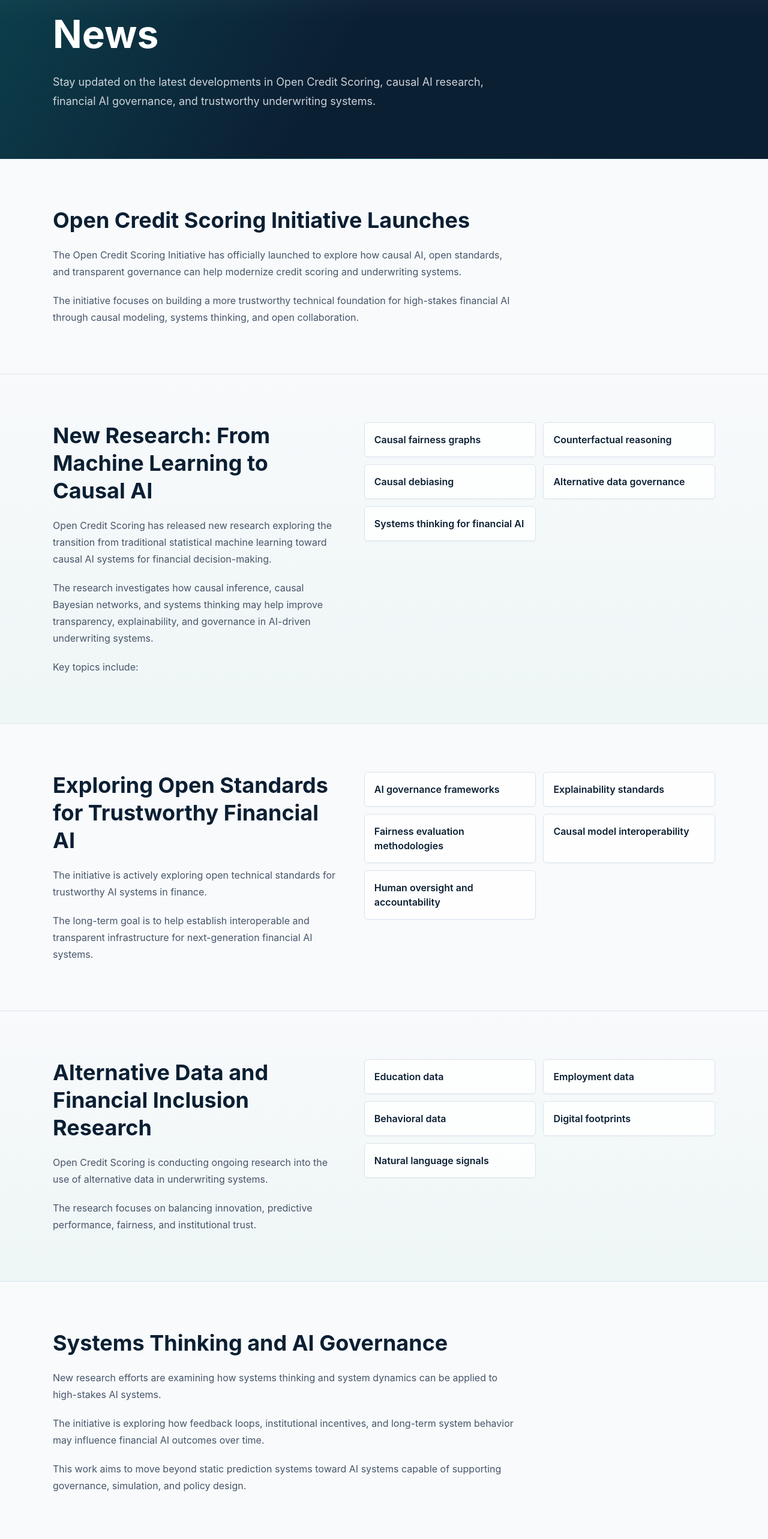
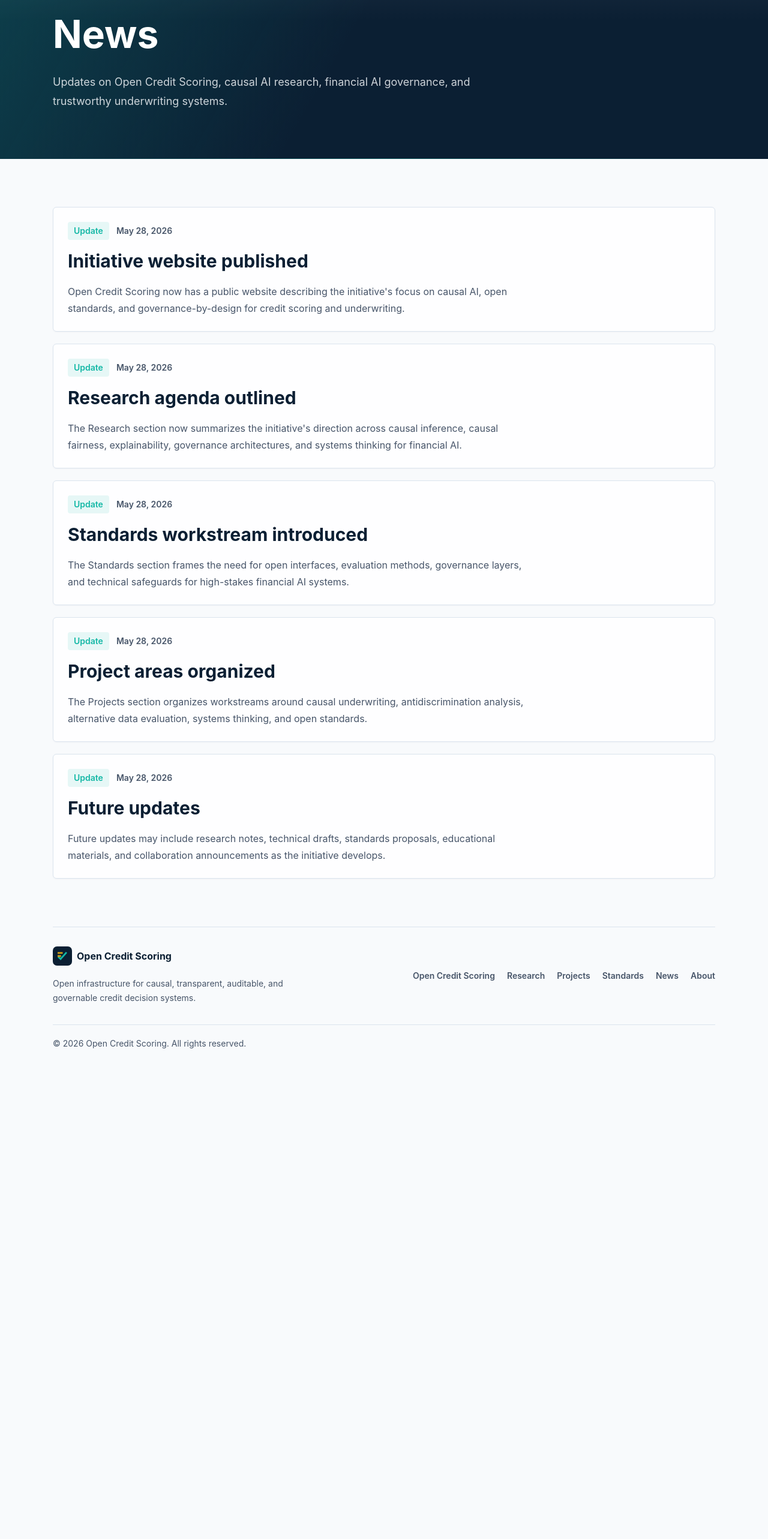
Before and after one commit to lamchr/opencreditscoring.org, a Next.js app: page /news in a window 1280 px wide. Shown: the part 120-2686 px from the top of the page at 60% size. After the commit the page ends 1891 px from the top, so only its background shows below. Built offline with nearby package versions, Linux system fonts and the light colour scheme.

Commit message:
Update positioning and content

```diff
--- a/app/(default)/news/page.tsx
+++ b/app/(default)/news/page.tsx
@@ -4,63 +4,33 @@ export const metadata = {
     "Updates on Open Credit Scoring, causal AI research, financial AI governance, and trustworthy underwriting systems.",
 };
 
-const machineLearningTopics = [
-  "Causal fairness graphs",
-  "Counterfactual reasoning",
-  "Causal debiasing",
-  "Alternative data governance",
-  "Systems thinking for financial AI",
+const updates = [
+  {
+    date: "May 28, 2026",
+    title: "Initiative website published",
+    body: "Open Credit Scoring now has a public website describing the initiative's focus on causal AI, open standards, and governance-by-design for credit scoring and underwriting.",
+  },
+  {
+    date: "May 28, 2026",
+    title: "Research agenda outlined",
+    body: "The Research section now summarizes the initiative's direction across causal inference, causal fairness, explainability, governance architectures, and systems thinking for financial AI.",
+  },
+  {
+    date: "May 28, 2026",
+    title: "Standards workstream introduced",
+    body: "The Standards section frames the need for open interfaces, evaluation methods, governance layers, and technical safeguards for high-stakes financial AI systems.",
+  },
+  {
+    date: "May 28, 2026",
+    title: "Project areas organized",
+    body: "The Projects section organizes workstreams around causal underwriting, antidiscrimination analysis, alternative data evaluation, systems thinking, and open standards.",
+  },
+  {
+    date: "May 28, 2026",
+    title: "Future updates",
+    body: "Future updates may include research notes, technical drafts, standards proposals, educational materials, and collaboration announcements as the initiative develops.",
+  },
 ];
-
-const standardsAreas = [
-  "AI governance frameworks",
-  "Explainability standards",
-  "Fairness evaluation methodologies",
-  "Causal model interoperability",
-  "Human oversight and accountability",
-];
-
-const alternativeDataSignals = [
-  "Education data",
-  "Employment data",
-  "Behavioral data",
-  "Digital footprints",
-  "Natural language signals",
-];
-
-const upcomingReleases = [
-  "Research papers",
-  "Technical whitepapers",
-  "Open governance proposals",
-  "Reference architectures",
-  "Educational materials",
-  "Open technical standards",
-  "Benchmark and evaluation frameworks",
-];
-
-const futureUpdates = [
-  "Research announcements",
-  "Technical publications",
-  "Standards activities",
-  "Pilot initiatives",
-  "Community collaborations",
-  "Public presentations and workshops",
-];
-
-function CardGrid({ items }: { items: string[] }) {
-  return (
-    <div className="grid gap-3 sm:grid-cols-2">
-      {items.map((item) => (
-        <div
-          className="rounded-md border border-line bg-white/80 p-4 font-semibold text-midnight shadow-sm shadow-midnight/[0.03]"
-          key={item}
-        >
-          {item}
-        </div>
-      ))}
-    </div>
-  );
-}
 
 export default function NewsPage() {
   return (
@@ -74,9 +44,8 @@ export default function NewsPage() {
               News
             </h1>
             <p className="mt-8 max-w-3xl text-lg leading-8 text-surface/82">
-              Stay updated on the latest developments in Open Credit Scoring,
-              causal AI research, financial AI governance, and trustworthy
-              underwriting systems.
+              Updates on Open Credit Scoring, causal AI research, financial AI
+              governance, and trustworthy underwriting systems.
             </p>
           </div>
         </div>
@@ -84,161 +53,25 @@ export default function NewsPage() {
 
       <section className="bg-surface py-16 md:py-20">
         <div className="mx-auto max-w-6xl px-4 sm:px-6">
-          <article className="max-w-3xl">
-            <h2 className="text-3xl font-bold text-midnight md:text-4xl">
-              Open Credit Scoring Initiative Launches
-            </h2>
-            <div className="mt-5 space-y-5 leading-7 text-body">
-              <p>
-                The Open Credit Scoring Initiative has officially launched to
-                explore how causal AI, open standards, and transparent
-                governance can help modernize credit scoring and underwriting
-                systems.
-              </p>
-              <p>
-                The initiative focuses on building a more trustworthy technical
-                foundation for high-stakes financial AI through causal modeling,
-                systems thinking, and open collaboration.
-              </p>
-            </div>
-          </article>
-        </div>
-      </section>
-
-      <section className="border-y border-line bg-[linear-gradient(180deg,#F8FAFC_0%,#EEF6F6_100%)] py-16 md:py-20">
-        <div className="mx-auto grid max-w-6xl gap-10 px-4 sm:px-6 lg:grid-cols-[.9fr_1.1fr] lg:items-start">
-          <div>
-            <h2 className="text-3xl font-bold text-midnight md:text-4xl">
-              New Research: From Machine Learning to Causal AI
-            </h2>
-            <div className="mt-5 space-y-5 leading-7 text-body">
-              <p>
-                Open Credit Scoring has released new research exploring the
-                transition from traditional statistical machine learning toward
-                causal AI systems for financial decision-making.
-              </p>
-              <p>
-                The research investigates how causal inference, causal Bayesian
-                networks, and systems thinking may help improve transparency,
-                explainability, and governance in AI-driven underwriting
-                systems.
-              </p>
-              <p>Key topics include:</p>
-            </div>
-          </div>
-          <CardGrid items={machineLearningTopics} />
-        </div>
-      </section>
-
-      <section className="bg-surface py-16 md:py-20">
-        <div className="mx-auto grid max-w-6xl gap-10 px-4 sm:px-6 lg:grid-cols-[.9fr_1.1fr] lg:items-start">
-          <div>
-            <h2 className="text-3xl font-bold text-midnight md:text-4xl">
-              Exploring Open Standards for Trustworthy Financial AI
-            </h2>
-            <div className="mt-5 space-y-5 leading-7 text-body">
-              <p>
-                The initiative is actively exploring open technical standards
-                for trustworthy AI systems in finance.
-              </p>
-              <p>
-                The long-term goal is to help establish interoperable and
-                transparent infrastructure for next-generation financial AI
-                systems.
-              </p>
-            </div>
-          </div>
-          <CardGrid items={standardsAreas} />
-        </div>
-      </section>
-
-      <section className="border-y border-line bg-[linear-gradient(180deg,#F8FAFC_0%,#EEF6F6_100%)] py-16 md:py-20">
-        <div className="mx-auto grid max-w-6xl gap-10 px-4 sm:px-6 lg:grid-cols-[.9fr_1.1fr] lg:items-start">
-          <div>
-            <h2 className="text-3xl font-bold text-midnight md:text-4xl">
-              Alternative Data and Financial Inclusion Research
-            </h2>
-            <div className="mt-5 space-y-5 leading-7 text-body">
-              <p>
-                Open Credit Scoring is conducting ongoing research into the use
-                of alternative data in underwriting systems.
-              </p>
-              <p>
-                The research focuses on balancing innovation, predictive
-                performance, fairness, and institutional trust.
-              </p>
-            </div>
-          </div>
-          <CardGrid items={alternativeDataSignals} />
-        </div>
-      </section>
-
-      <section className="bg-surface py-16 md:py-20">
-        <div className="mx-auto max-w-6xl px-4 sm:px-6">
-          <article className="max-w-3xl">
-            <h2 className="text-3xl font-bold text-midnight md:text-4xl">
-              Systems Thinking and AI Governance
-            </h2>
-            <div className="mt-5 space-y-5 leading-7 text-body">
-              <p>
-                New research efforts are examining how systems thinking and
-                system dynamics can be applied to high-stakes AI systems.
-              </p>
-              <p>
-                The initiative is exploring how feedback loops, institutional
-                incentives, and long-term system behavior may influence
-                financial AI outcomes over time.
-              </p>
-              <p>
-                This work aims to move beyond static prediction systems toward
-                AI systems capable of supporting governance, simulation, and
-                policy design.
-              </p>
-            </div>
-          </article>
-        </div>
-      </section>
-
-      <section className="border-y border-line bg-[linear-gradient(180deg,#F8FAFC_0%,#EEF6F6_100%)] py-16 md:py-20">
-        <div className="mx-auto grid max-w-6xl gap-10 px-4 sm:px-6 lg:grid-cols-[.9fr_1.1fr] lg:items-start">
-          <div>
-            <h2 className="text-3xl font-bold text-midnight md:text-4xl">
-              Upcoming Publications and Technical Releases
-            </h2>
-            <div className="mt-5 space-y-5 leading-7 text-body">
-              <p>Upcoming work may include:</p>
-              <p>
-                Additional announcements will be published as research and
-                collaborations progress.
-              </p>
-            </div>
-          </div>
-          <CardGrid items={upcomingReleases} />
-        </div>
-      </section>
-
-      <section className="bg-[linear-gradient(135deg,#0B1F33_0%,#0D2A3D_58%,#0B1F33_100%)] py-16 text-white md:py-20">
-        <div className="mx-auto grid max-w-6xl gap-10 px-4 sm:px-6 lg:grid-cols-[.9fr_1.1fr] lg:items-start">
-          <div>
-            <h2 className="text-3xl font-bold md:text-4xl">
-              Follow the Initiative
-            </h2>
-            <div className="mt-5 space-y-5 leading-7 text-surface/82">
-              <p>
-                Open Credit Scoring is building an open research and
-                collaboration ecosystem around trustworthy financial AI.
-              </p>
-              <p>For updates, follow the project and future publication releases.</p>
-            </div>
-          </div>
-          <div className="grid gap-3 sm:grid-cols-2">
-            {futureUpdates.map((item) => (
-              <div
-                className="rounded-md border border-white/10 bg-white/[0.06] p-4 font-semibold text-surface shadow-sm shadow-midnight/[0.03]"
-                key={item}
+          <div className="grid gap-5">
+            {updates.map((update) => (
+              <article
+                className="rounded-md border border-line bg-white/85 p-6 shadow-sm shadow-midnight/[0.03]"
+                key={update.title}
               >
-                {item}
-              </div>
+                <div className="flex flex-wrap items-center gap-3 text-sm font-semibold">
+                  <span className="rounded-sm bg-teal-accent/10 px-2.5 py-1 text-teal-accent">
+                    Update
+                  </span>
+                  <time className="text-body">{update.date}</time>
+                </div>
+                <h2 className="mt-4 text-2xl font-bold text-midnight md:text-3xl">
+                  {update.title}
+                </h2>
+                <p className="mt-4 max-w-3xl leading-7 text-body">
+                  {update.body}
+                </p>
+              </article>
             ))}
           </div>
         </div>
--- a/app/(default)/page.tsx
+++ b/app/(default)/page.tsx
@@ -1,11 +1,19 @@
 import Image from "next/image";
+import Link from "next/link";
+import type { ReactNode } from "react";
 import HeroImage from "@/public/images/cylinder-and-shadows.png";
 
 export const metadata = {
   title: "Open Credit Scoring",
   description:
-    "An open research and standards initiative for trustworthy AI-driven credit decisions.",
+    "Building open infrastructure for trustworthy AI credit decision systems.",
 };
+
+const proprietaryCards = [
+  "Closed systems limit reproducibility",
+  "Incumbents optimize for stability, not paradigm shifts",
+  "Trustworthy AI requires open technical infrastructure",
+];
 
 const decisionQuestions = [
   "Why was a decision made?",
@@ -33,6 +41,17 @@ const audience = [
   "Technology builders",
 ];
 
+function LightCard({ children }: { children: ReactNode }) {
+  return (
+    <div
+      className="rounded-md border border-line bg-white/85 p-4 font-semibold text-midnight shadow-sm shadow-midnight/[0.03]"
+      data-aos="fade-up"
+    >
+      {children}
+    </div>
+  );
+}
+
 export default function Home() {
   return (
     <>
@@ -45,8 +64,12 @@ export default function Home() {
               Open Credit Scoring
             </h1>
             <p className="mt-6 max-w-2xl text-lg leading-8 text-surface/82">
-              An open research and standards initiative for trustworthy
-              AI-driven credit decisions.
+              Building open infrastructure for trustworthy AI credit decision
+              systems.
+            </p>
+            <p className="mt-4 max-w-2xl text-lg leading-8 text-surface/82">
+              Open Credit Scoring advances causal AI, open standards, and
+              governance-by-design for credit scoring and underwriting.
             </p>
           </div>
 
@@ -68,30 +91,45 @@ export default function Home() {
         <div className="mx-auto max-w-6xl px-4 sm:px-6">
           <div className="max-w-3xl">
             <h2 className="text-3xl font-bold text-midnight md:text-4xl">
-              Credit scoring needs a new foundation.
+              Why proprietary credit scoring slows innovation
             </h2>
-            <div className="mt-5 space-y-5 leading-7 text-body">
-              <p>
-                Credit scores shape access to mortgages, auto loans, credit
-                cards, housing, and economic opportunity.
-              </p>
-              <p>
-                Yet today’s credit scoring systems are often proprietary,
-                difficult to inspect, and hard to govern. New AI underwriting
-                systems may improve prediction, but they can also make
-                transparency, fairness, and accountability harder.
-              </p>
-              <p>
-                Open Credit Scoring explores a different path: using causal AI,
-                systems thinking, and open standards to build financial decision
-                systems that can be understood, evaluated, and trusted.
-              </p>
-            </div>
+            <p className="mt-5 leading-7 text-body">
+              Credit scoring has become critical financial infrastructure, but
+              much of today's infrastructure remains proprietary, opaque, and
+              difficult to independently evaluate. Closed scoring systems can
+              limit scientific reproducibility, slow ecosystem-wide innovation,
+              and make it harder to build AI systems that are transparent,
+              governable, and trusted.
+            </p>
+          </div>
+          <div className="mt-10 grid gap-3 md:grid-cols-3">
+            {proprietaryCards.map((card) => (
+              <LightCard key={card}>{card}</LightCard>
+            ))}
           </div>
         </div>
       </section>
 
       <section className="border-y border-line bg-[linear-gradient(180deg,#F8FAFC_0%,#EEF6F6_100%)] py-16 md:py-20">
+        <div className="mx-auto max-w-6xl px-4 sm:px-6">
+          <div className="max-w-3xl">
+            <h2 className="text-3xl font-bold text-midnight md:text-4xl">
+              Credit scoring needs a new foundation.
+            </h2>
+            <p className="mt-5 leading-7 text-body">
+              Credit scores shape access to mortgages, auto loans, credit
+              cards, housing, and economic opportunity. Yet the technical
+              infrastructure behind these decisions remains difficult to
+              inspect, contest, and govern. As AI enters underwriting, the
+              challenge is no longer just better prediction. The challenge is
+              building decision systems that are transparent, causal, auditable,
+              and safe by design.
+            </p>
+          </div>
+        </div>
+      </section>
+
+      <section className="bg-surface py-16 md:py-20">
         <div className="mx-auto grid max-w-6xl gap-10 px-4 sm:px-6 lg:grid-cols-[.9fr_1.1fr] lg:items-start">
           <div>
             <h2 className="text-3xl font-bold text-midnight md:text-4xl">
@@ -115,50 +153,42 @@ export default function Home() {
           </div>
           <div className="grid gap-3">
             {decisionQuestions.map((question) => (
-              <div
-                className="rounded-md border border-line bg-white/85 p-4 font-semibold text-midnight shadow-sm shadow-midnight/[0.03]"
-                key={question}
-                data-aos="fade-up"
+              <LightCard key={question}>{question}</LightCard>
+            ))}
+          </div>
+        </div>
+      </section>
+
+      <section className="border-y border-line bg-[linear-gradient(180deg,#F8FAFC_0%,#EEF6F6_100%)] py-16 md:py-20">
+        <div className="mx-auto grid max-w-6xl gap-10 px-4 sm:px-6 lg:grid-cols-[.9fr_1.1fr] lg:items-start">
+          <div>
+            <h2 className="text-3xl font-bold text-midnight md:text-4xl">
+              Our approach
+            </h2>
+            <div className="mt-5 space-y-5 leading-7 text-body">
+              <p>The goal is not simply to create another credit score.</p>
+              <p>
+                The goal is to help establish an open technical foundation for
+                trustworthy financial AI.
+              </p>
+              <p>We are developing a research agenda around:</p>
+              <Link
+                className="inline-flex rounded-md bg-teal-accent px-5 py-3 text-sm font-bold text-midnight shadow-sm shadow-teal-accent/20 transition hover:bg-teal-accent/85"
+                href="/standards/"
               >
-                {question}
-              </div>
+                Explore the Standards Work
+              </Link>
+            </div>
+          </div>
+          <div className="grid gap-3 sm:grid-cols-2">
+            {approachAreas.map((area) => (
+              <LightCard key={area}>{area}</LightCard>
             ))}
           </div>
         </div>
       </section>
 
       <section className="bg-surface py-16 md:py-20">
-        <div className="mx-auto grid max-w-6xl gap-10 px-4 sm:px-6 lg:grid-cols-[.9fr_1.1fr] lg:items-start">
-          <div>
-            <h2 className="text-3xl font-bold text-midnight md:text-4xl">
-              Our approach
-            </h2>
-            <div className="mt-5 space-y-5 leading-7 text-body">
-              <p>We are developing a research agenda around:</p>
-              <p>
-                The goal is not simply to create another credit score.
-              </p>
-              <p>
-                The goal is to help establish an open technical foundation for
-                trustworthy financial AI.
-              </p>
-            </div>
-          </div>
-          <div className="grid gap-3 sm:grid-cols-2">
-            {approachAreas.map((area) => (
-              <div
-                className="rounded-md border border-line bg-white/85 p-4 font-semibold text-midnight shadow-sm shadow-midnight/[0.03] transition hover:border-teal-accent/50"
-                key={area}
-                data-aos="fade-up"
-              >
-                {area}
-              </div>
-            ))}
-          </div>
-        </div>
-      </section>
-
-      <section className="border-y border-line bg-[linear-gradient(180deg,#F8FAFC_0%,#EEF6F6_100%)] py-16 md:py-20">
         <div className="mx-auto max-w-6xl px-4 sm:px-6">
           <div className="max-w-3xl">
             <h2 className="text-3xl font-bold text-midnight md:text-4xl">
--- a/app/(default)/projects/page.tsx
+++ b/app/(default)/projects/page.tsx
@@ -82,7 +82,7 @@ const futureDirections = [
   "AI safety for financial systems",
   "Human-centered underwriting systems",
   "Simulation environments for financial AI",
-  "Causal world models for socioeconomic systems",
+  "Causal decision models for socioeconomic systems",
 ];
 
 function CardGrid({ items }: { items: string[] }) {
--- a/app/(default)/standards/page.tsx
+++ b/app/(default)/standards/page.tsx
@@ -129,6 +129,12 @@ export default function StandardsPage() {
                 Our goal is to help establish a shared technical foundation for
                 AI systems that are transparent, explainable, accountable,
                 interoperable, governable, and safe by design.
+              </p>
+              <p>
+                The goal is not to eliminate proprietary innovation. The goal
+                is to define open interfaces, evaluation methods, governance
+                layers, and technical safeguards that allow innovation to scale
+                responsibly in high-stakes financial systems.
               </p>
             </div>
           </div>
--- a/components/ui/footer.tsx
+++ b/components/ui/footer.tsx
@@ -22,8 +22,8 @@ export default function Footer({ border = false }: { border?: boolean }) {
           <div>
             <Logo />
             <p className="mt-3 max-w-md text-sm leading-6 text-body">
-              Open infrastructure for transparent, auditable, and explainable
-              credit scoring.
+              Open infrastructure for causal, transparent, auditable, and
+              governable credit decision systems.
             </p>
           </div>
           <div className="flex flex-wrap gap-5 text-sm font-semibold">
```
Also changed, not shown: app/(default)/research/page.tsx (+18 -0 lines).
